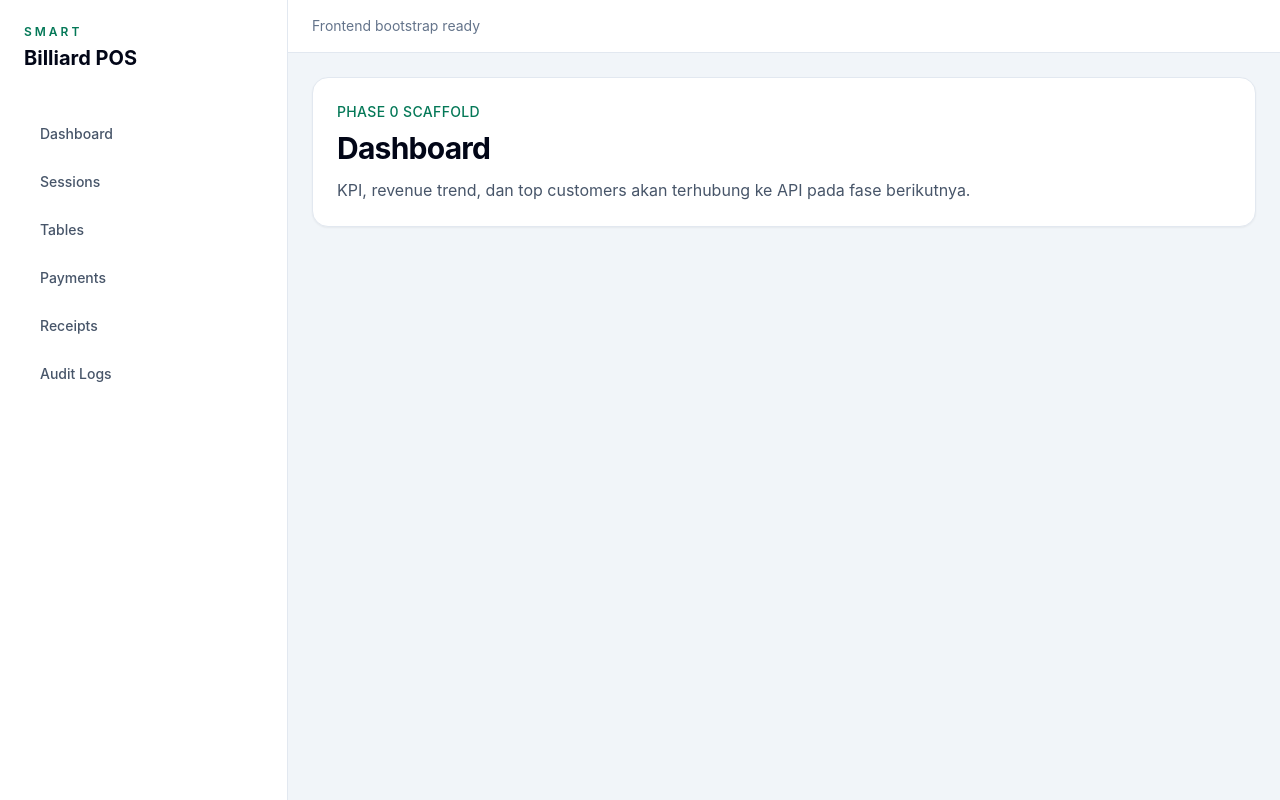
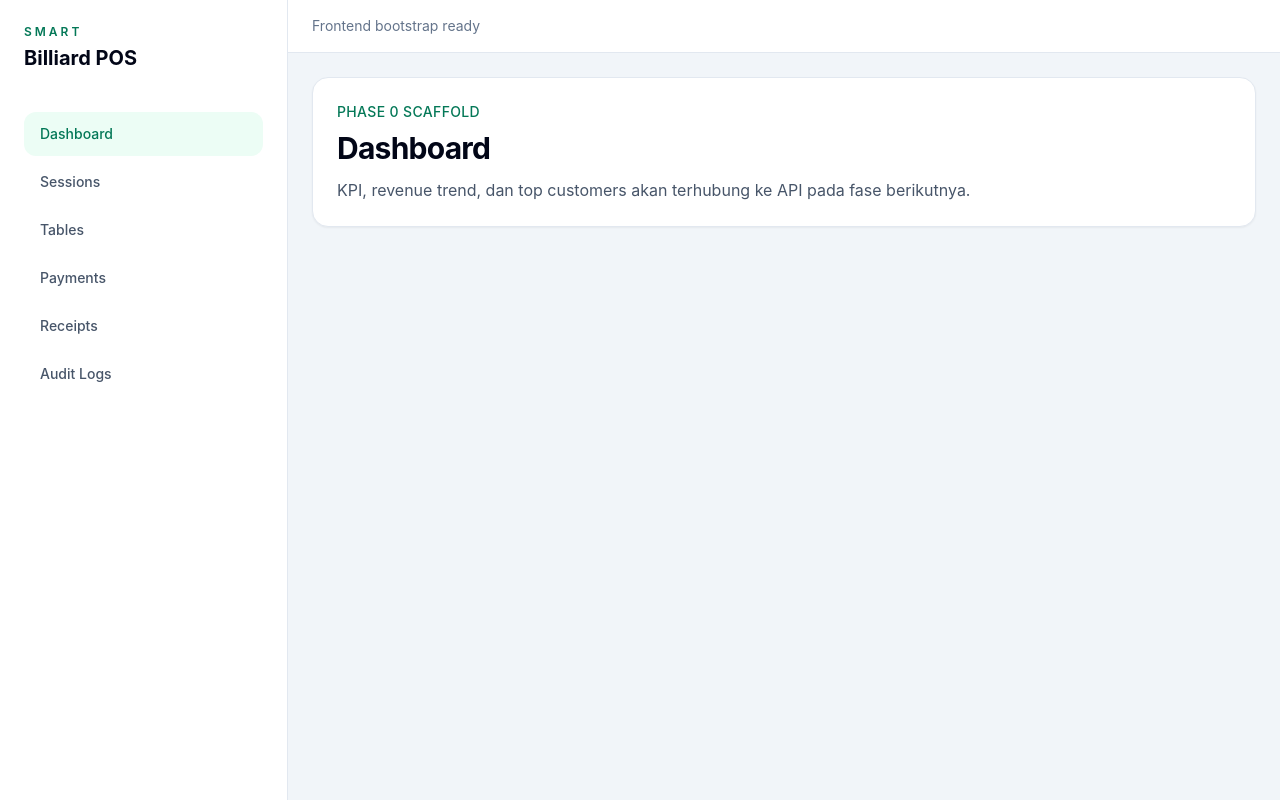
Before and after one commit to elvandry13/smart-billiard-pos-fe, a React (Vite) app: page /dashboard in a window 1280 px wide. Built offline with nearby package versions, Linux system fonts and the light colour scheme.

Commit message:
refactor: Use NavLink instead of href="#" anchors for nav items.

```diff
--- a/src/layouts/DashboardLayout.tsx
+++ b/src/layouts/DashboardLayout.tsx
@@ -1,6 +1,13 @@
-import { Outlet } from 'react-router-dom';
+import { NavLink, Outlet } from 'react-router-dom';
 
-const navItems = ['Dashboard', 'Sessions', 'Tables', 'Payments', 'Receipts', 'Audit Logs'];
+const navItems = [
+  { label: 'Dashboard', path: '/dashboard' },
+  { label: 'Sessions', path: '/sessions' },
+  { label: 'Tables', path: '/tables' },
+  { label: 'Payments', path: '/payments' },
+  { label: 'Receipts', path: '/receipts' },
+  { label: 'Audit Logs', path: '/audit-logs' },
+];
 
 export function DashboardLayout() {
   return (
@@ -12,13 +19,17 @@ export function DashboardLayout() {
         </div>
         <nav className="mt-10 space-y-1">
           {navItems.map((item) => (
-            <a
-              key={item}
-              href="#"
-              className="block rounded-xl px-4 py-3 text-sm font-medium text-slate-600 transition hover:bg-slate-100 hover:text-slate-950"
+            <NavLink
+              key={item.path}
+              to={item.path}
+              className={({ isActive }) =>
+                `block rounded-xl px-4 py-3 text-sm font-medium transition hover:bg-slate-100 hover:text-slate-950 ${
+                  isActive ? 'bg-brand-50 text-brand-700' : 'text-slate-600'
+                }`
+              }
             >
-              {item}
-            </a>
+              {item.label}
+            </NavLink>
           ))}
         </nav>
       </aside>
```
